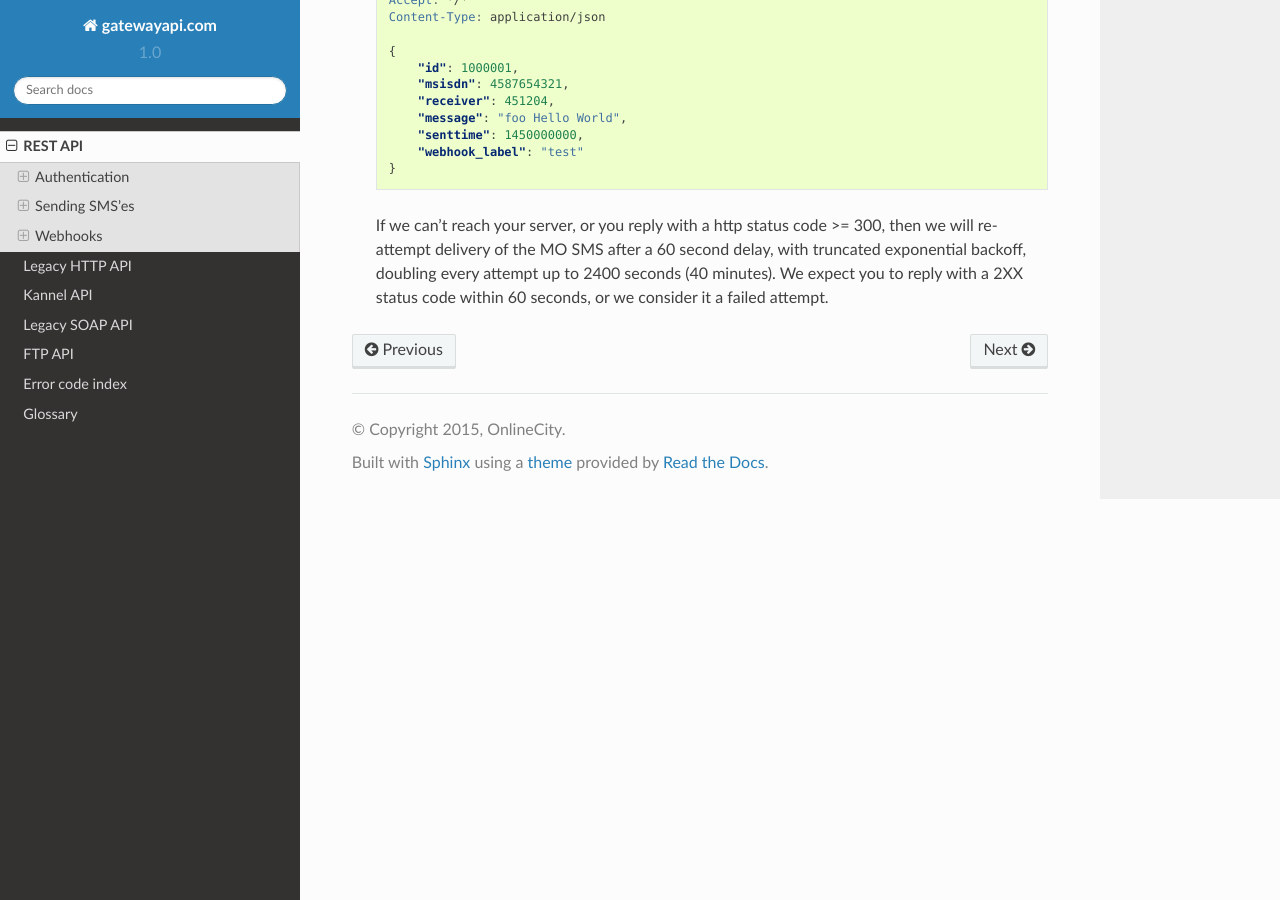
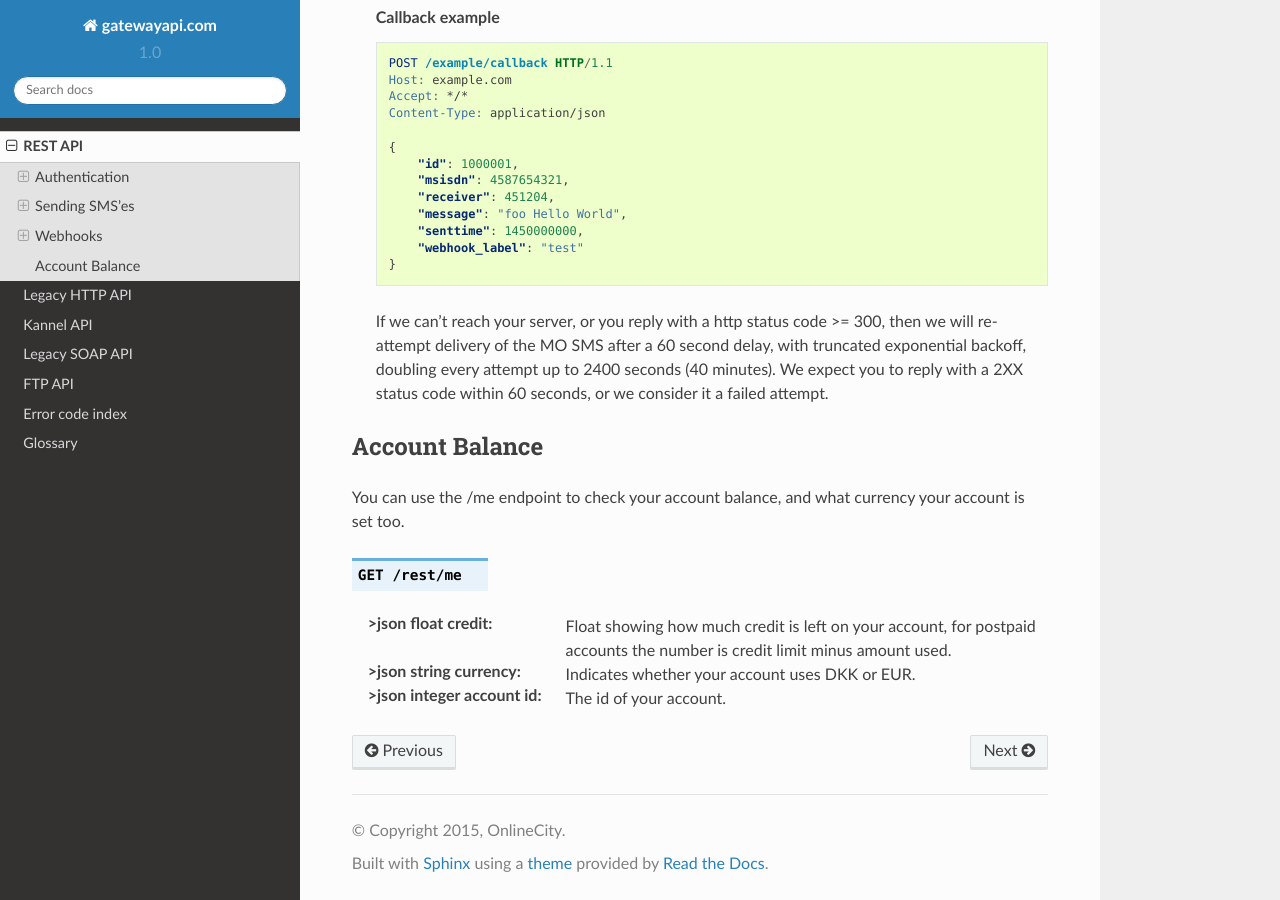
Before and after one commit to onlinecity/gatewayapi-docs, a Sphinx documentation site: the page built from docs/rest.rst, in a window 1280 px wide and 900 px high, scrolled down 15956 px. Built offline with Sphinx 7.4.7 and the Read the Docs theme 2.0.0, drawn with Linux system fonts in a browser that asks for light colours; some of the changed text lies outside the part shown.

Commit message:
Add documentation of /me endpoint.

```diff
--- a/docs/rest.rst
+++ b/docs/rest.rst
@@ -147,7 +147,8 @@
    :<json array recipients: Array of recipients, described below:
    :<jsonarr string msisdn: :term:`MSISDN` aka the full mobile phone number of the recipient.
    :>json array ids: If successful you receive a object containing a list of message ids.
-   :status 200: Returns a dict with message IDs on success
+   :>json dictionary usage: If successful containg a dictionary with each country you have sent to, each country show how many messages has ben sent respectively.
+   :status 200: Returns a dict with an array of message IDs and a dictionary with usage information on success
    :status 400: Ie. invalid arguments, details in the JSON body
    :status 401: Ie. invalid API key or signature
    :status 403: Ie. unauthorized ip address
@@ -848,3 +849,15 @@
 .. _`Requests-OAuthlib`: https://requests-oauthlib.readthedocs.org/
 .. _`Guzzle`: http://guzzlephp.org/
 .. _`RestSharp`: http://restsharp.org/
+
+Account Balance
+--------
+
+You can use the /me endpoint to check your account balance, and what currency your account is set too.
+
+.. http:get:: /rest/me
+   :synopsis: Get credit balance of your account.
+
+:>json float credit: Float showing how much credit is left on your account, for postpaid accounts the number is credit limit minus amount used.
+:>json string currency: Indicates whether your account uses DKK or EUR.
+:>json integer account id: The id of your account.
```
